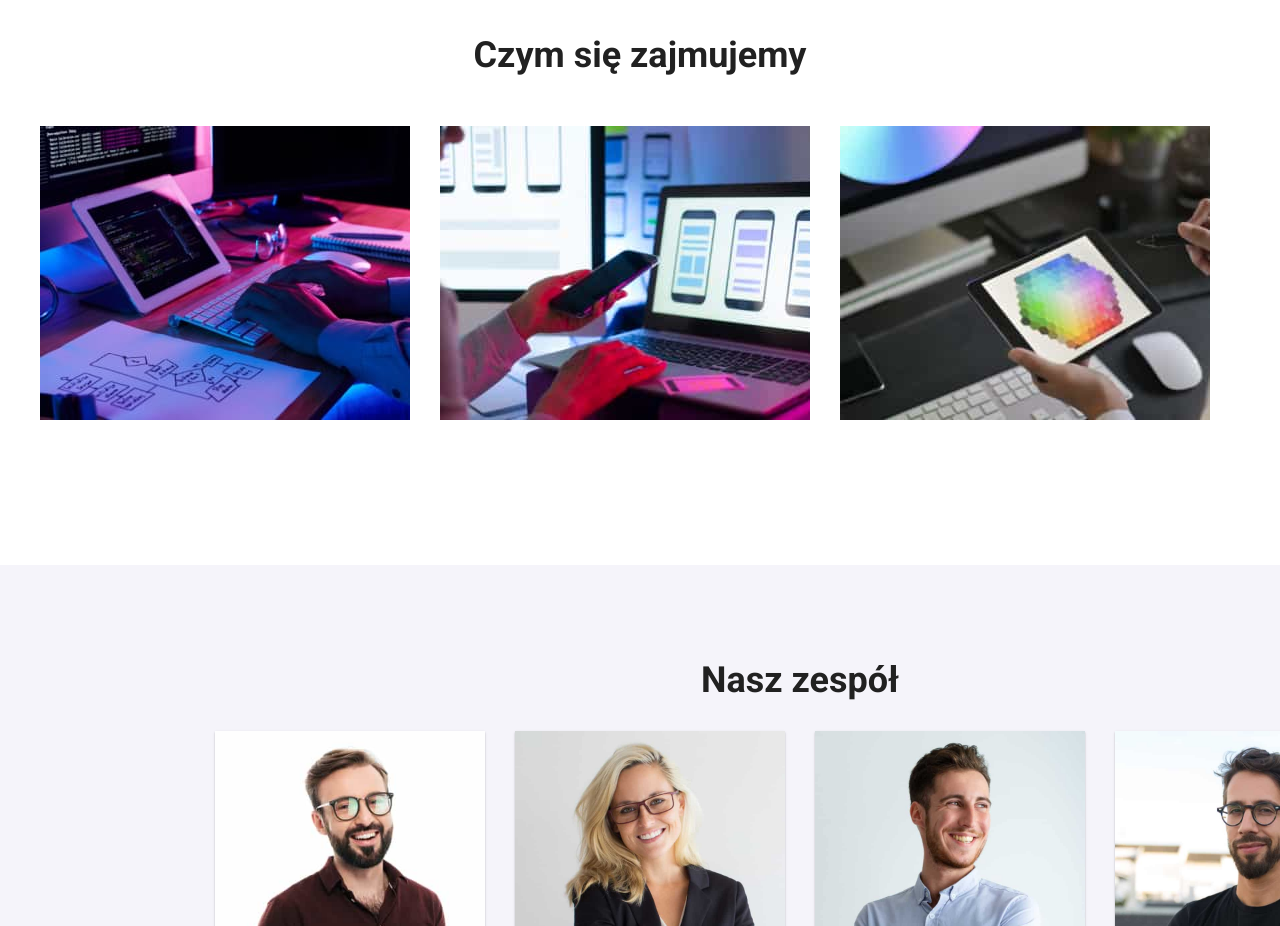
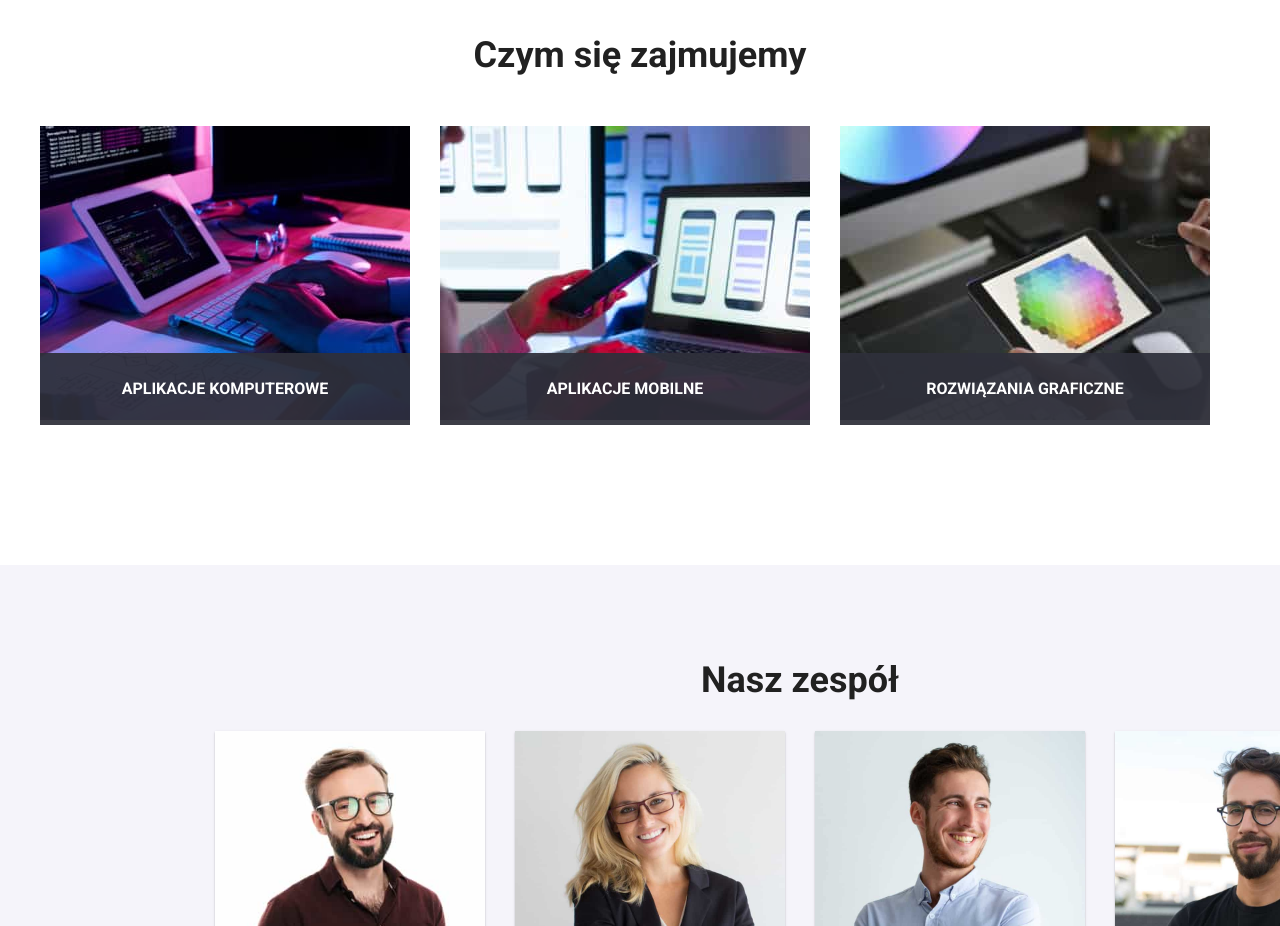
Before and after one commit to karolinmarcinczak/goit-markup-hw-05, a plain HTML site: page index.html in a window 1280 px wide. Shown: the part 1120-2046 px from the top of the page. Drawn offline with nearby package versions, Linux system fonts and the light colour scheme.

Commit message:
lalbels added to pistures

```diff
--- a/css/styles.css
+++ b/css/styles.css
@@ -488,3 +488,23 @@ h5 {
   transform: translateY(0);
   transition: 250ms cubic-bezier(0.4, 0, 0.2, 1);
 }
+.label {
+  display: block;
+  position: absolute;
+  bottom: 0;
+  left: 0;
+  margin: 0;
+  width: 100%;
+  font-weight: 700;
+  line-height: 1.14;
+  text-align: center;
+  text-transform: uppercase;
+  padding: 27px 0px;
+  color: var(--white);
+  background-color: #2F303Aee;
+}
+
+.picture-with-label {
+  position: relative;
+
+}
--- a/index.html
+++ b/index.html
@@ -120,29 +120,38 @@
         <div class="container" >
           <h2 class="what-we-do">Czym się zajmujemy</h2>
           <ul class="no-dots-list services">
-            <li>
+            <li >
+              <div class="picture-with-label">
               <img
                 src="./images/PC.jpg"
                 alt="person typing on PC keyboard"
                 width="370"
                 height="294"
               />
+              <p class="label">Aplikacje komputerowe</p>
+              </div>
             </li>
             <li>
+              <div class="picture-with-label">
               <img
                 src="./images/mobile.jpg"
                 alt="person looking at mobile and laptop"
                 width="370"
                 height="294"
               />
+              <p class="label">Aplikacje MOBILNE</p>
+              </div>
             </li>
             <li>
+              <div class="picture-with-label">
               <img
                 src="./images/tablet.jpg"
                 alt="person carrying tablet"
                 width="370"
                 height="294"
               />
+              <p class="label">rozwiązania graficzne</p>
+              </div>
             </li>
           </ul>
         </div>
```
